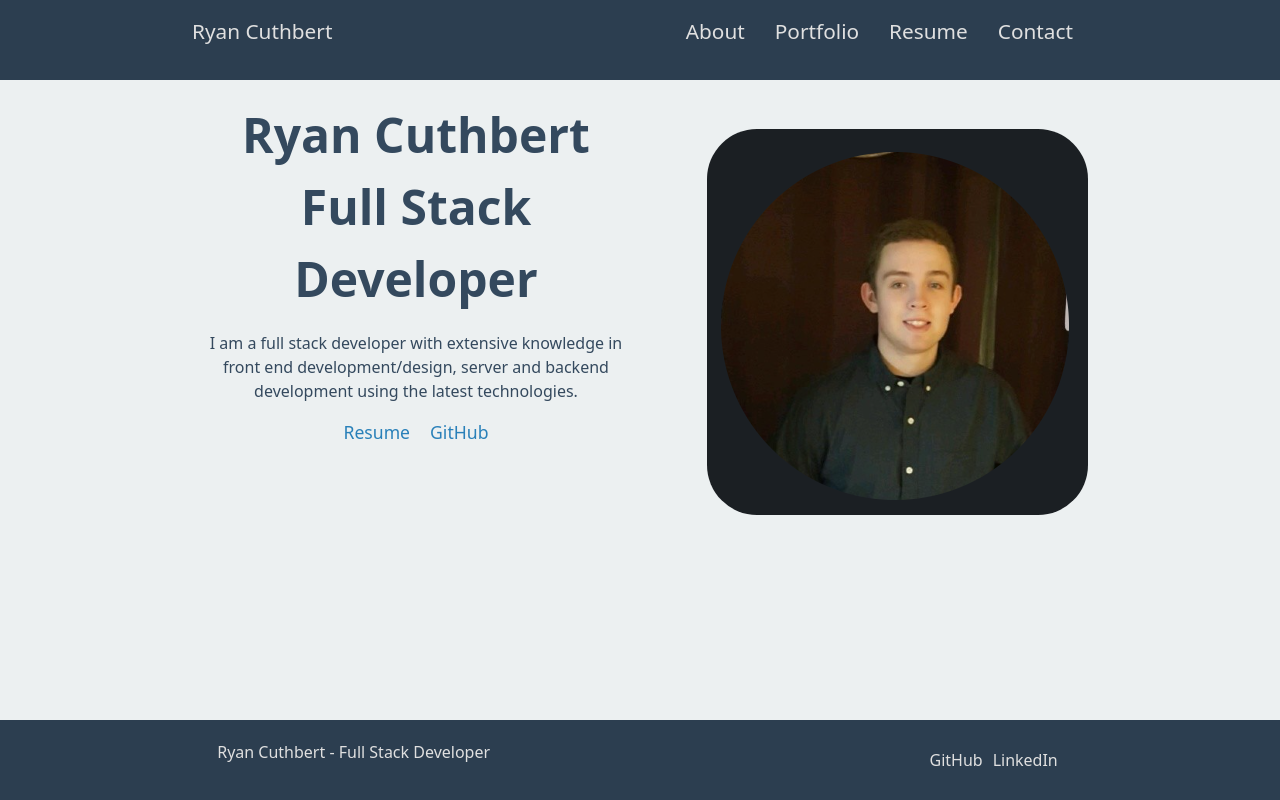
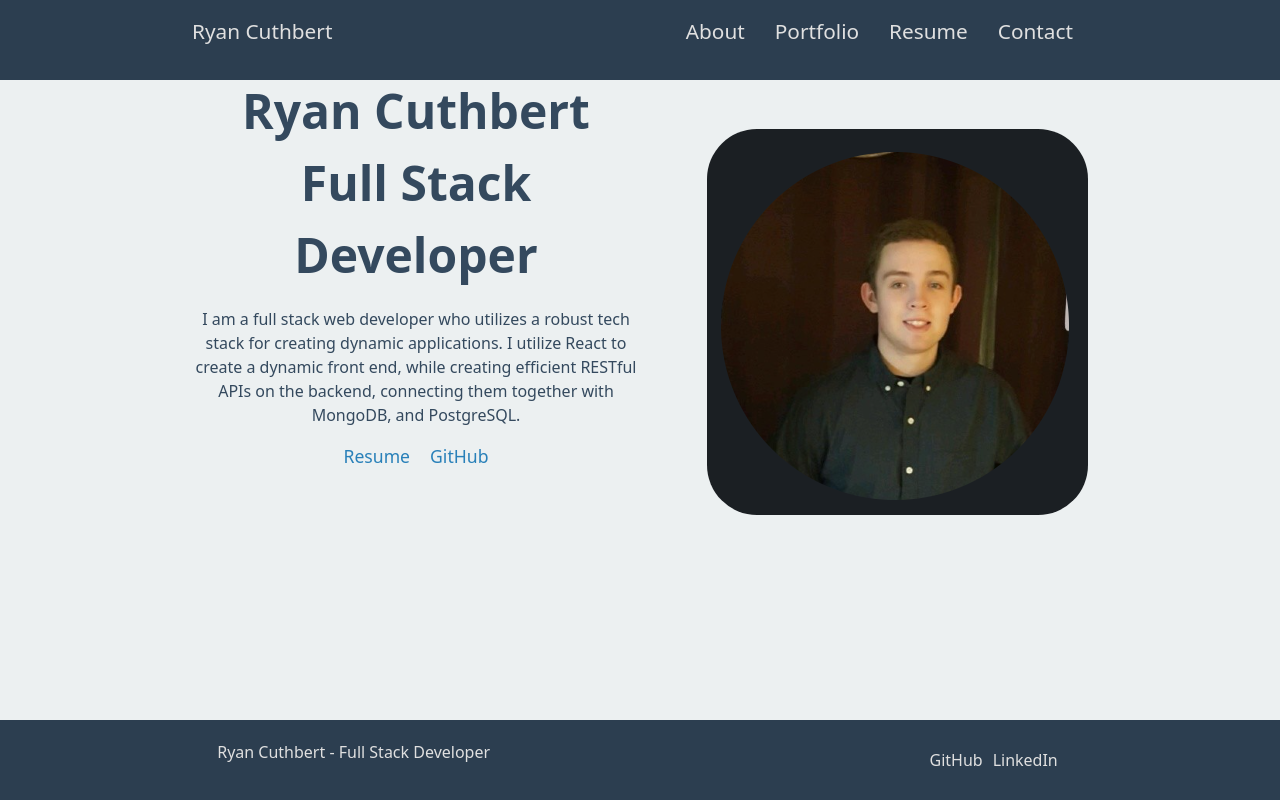
Before and after one commit to Ryan3389/React-Portfolio, a React (Vite) app: page / in a window 1280 px wide. Built offline with nearby package versions, Linux system fonts and the light colour scheme.

Commit message:
updated bio

```diff
--- a/src/components/UI/HomeContent.jsx
+++ b/src/components/UI/HomeContent.jsx
@@ -10,7 +10,8 @@ function HomeContent() {
                         <div className="intro-text">
                             <p className="intro-name">Ryan Cuthbert</p>
                             <p className="intro-job-title">Full Stack Developer</p>
-                            <p>I am a full stack developer with extensive knowledge in front end development/design, server and backend development using the latest technologies.</p>
+                            {/* <p>I am a full stack developer with extensive knowledge in front end development/design, server and backend development using the latest technologies.</p> */}
+                            <p>I am a full stack web developer who utilizes a robust tech stack for creating dynamic applications. I utilize React to create a dynamic front end, while creating efficient RESTful APIs on the backend, connecting them together with MongoDB, and PostgreSQL.</p>
                         </div>
                         <div className="home-btn-container">
                             <a href="/RyanCuthbert_resume.pdf" download="RyanCuthbert_resume.pdf">Resume</a>
```
